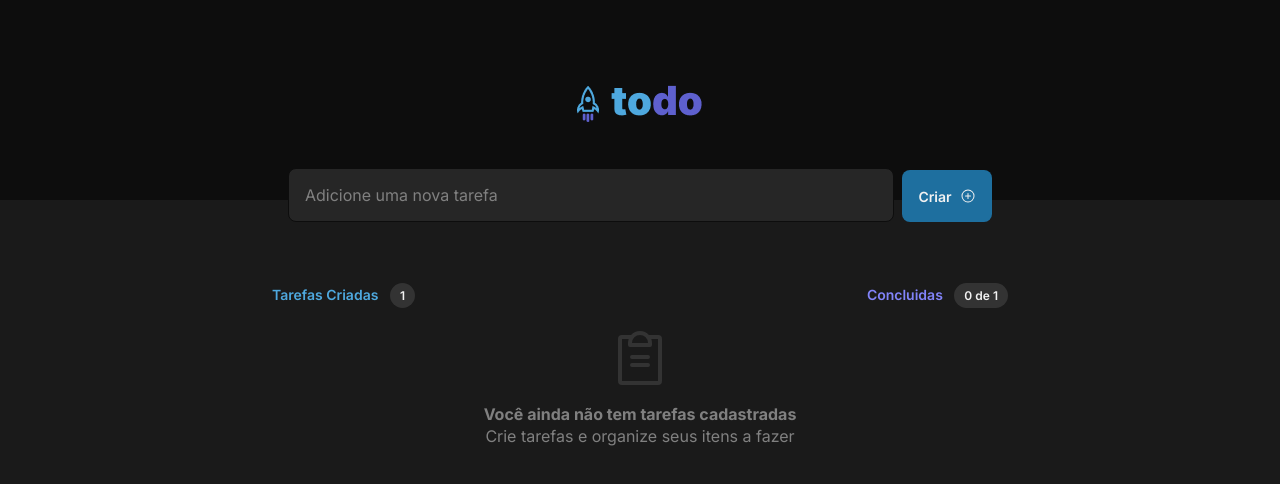
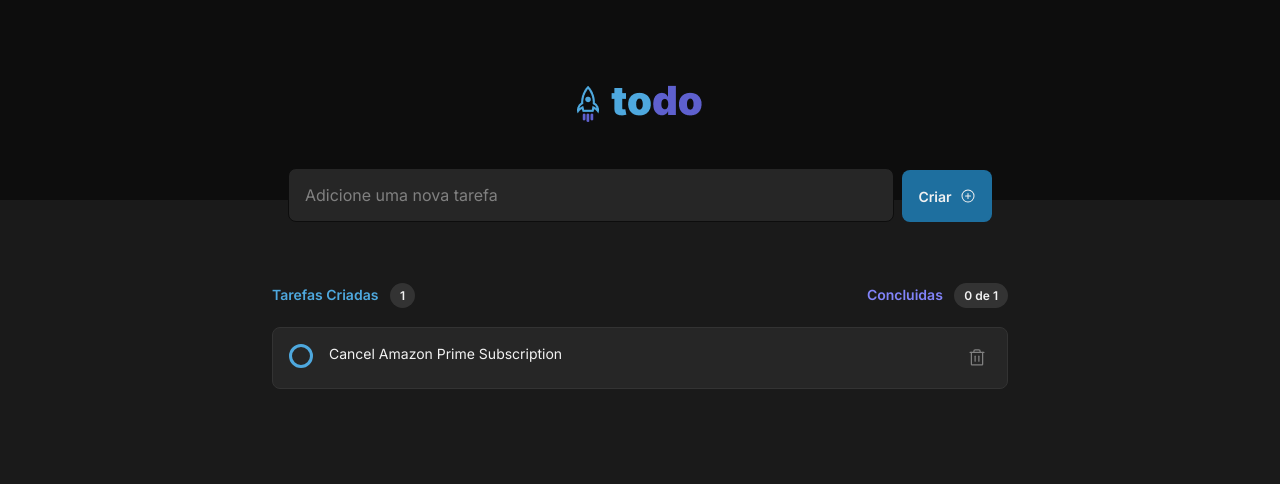
Before and after one commit to bigdavdav/To-do-List, a React (Vite) app: page / in a window 1280 px wide. Shown: the top 484 px of the page. Built offline with nearby package versions, Linux system fonts and the light colour scheme.

Commit message:
Finished visual functionality for when there are no tasks. !!! End of project

```diff
--- a/src/components/TaskContainer.tsx
+++ b/src/components/TaskContainer.tsx
@@ -10,7 +10,7 @@ export function TaskContainer() {
   const [textareaContent, setTextareaContent] = useState('')
 
   const [tasks, setTasks] = useState([
-    "Integer urna interdum massa libero auctor neque turpis turpis semper. Duis vel sed fames integer.",
+    'Cancel Amazon Prime Subscription'
   ])
 
   const [completedTasks, setCompletedTasks] = useState(0)
@@ -68,7 +68,17 @@ export function TaskContainer() {
       </div>
 
       <div className={styles.tasks}>
-        <EmptyContainer />
+        { tasks.length == 0 ? <EmptyContainer /> : "" }
+        { tasks.map(task => {
+          return(
+            <Task
+              key = { task }
+              content = { task }
+              deleteTask = { deleteTask }
+              completeTask = { completeTask }
+            />
+          );
+        }) }
       </div>
 
     </div>
```
